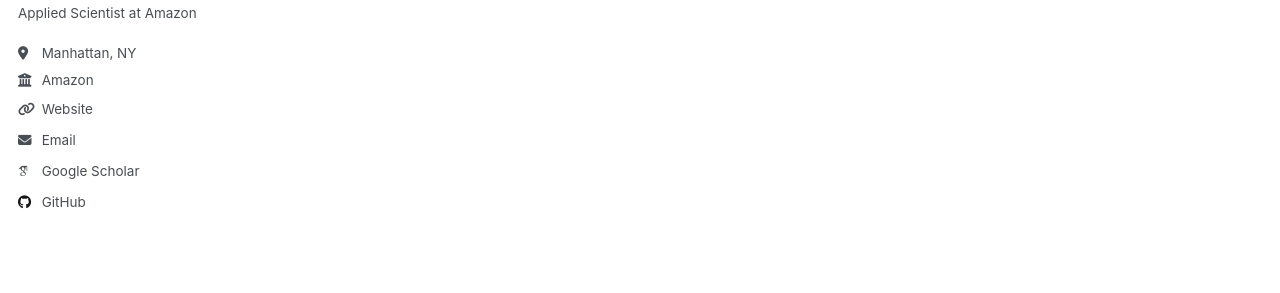
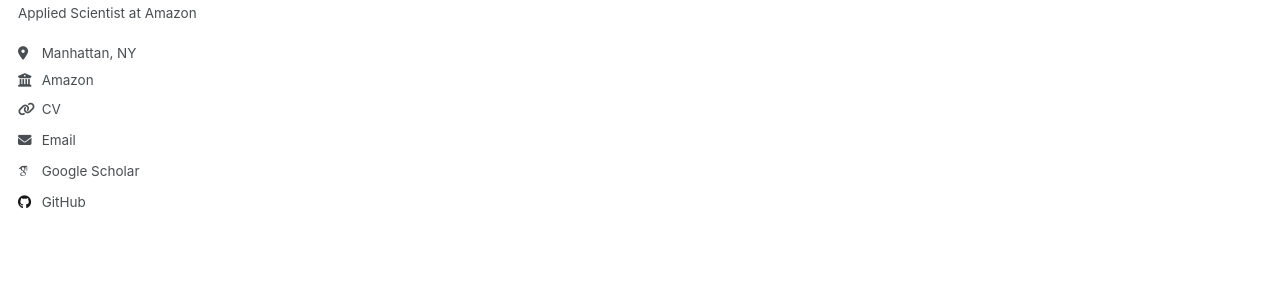
Before and after one commit to yeonsw/yeonsw.github.io, a Jekyll site: the page built from _pages/about.md, in a window 1280 px wide. Shown: the part 272-565 px from the top of the page. Built offline with Jekyll 4.4.1, drawn with Linux system fonts in a browser that asks for light colours; some web fonts are replaced; a script that is not in the unit is left out.

Commit message:
Update author-profile.html

```diff
--- a/_includes/author-profile.html
+++ b/_includes/author-profile.html
@@ -34,7 +34,7 @@
         <li><a href="{{ author.uri }}"><i class="fas fa-fw fa-link icon-pad-right" aria-hidden="true"></i>{{ site.data.ui-text[site.locale].website_label | default: "Website" }}</a></li>
       {% endif %}
       {% if author.cv %}
-        <li><a href="{{ author.cv }}"><i class="fas fa-fw fa-link icon-pad-right" aria-hidden="true"></i>{{ site.data.ui-text[site.locale].website_label | default: "CV" }}</a></li>
+        <li><a href="{{ author.cv }}"><i class="fas fa-fw fa-link icon-pad-right" aria-hidden="true"></i>CV</a></li>
       {% endif %}
       {% if author.email %}
         <li><a href="mailto:{{ author.email }}"><i class="fas fa-fw fa-envelope icon-pad-right" aria-hidden="true"></i>{{ site.data.ui-text[site.locale].email_label | default: "Email" }}</a></li>
```
